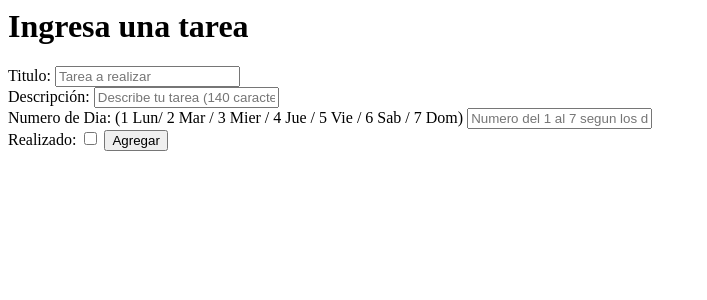
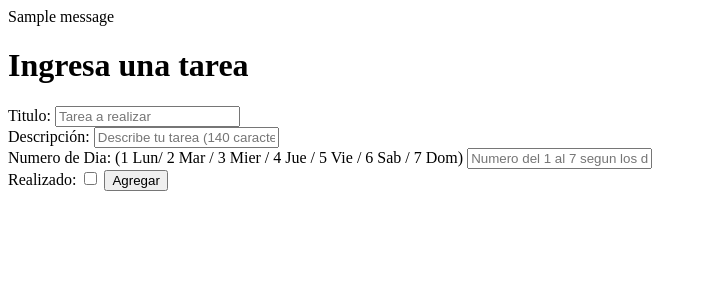
Before and after one commit to tomi6k/flask-project, a Flask app: page / in a window 1280 px wide. Shown: the top 300 px of the page, without its empty margins (0-707 px from the left). Run offline with Flask 2, Linux system fonts and the light colour scheme; one stand-in notice (Sample message) is shown; some libraries are stand-ins or nearby versions.

Commit message:
updating changes

```diff
--- a/App.py
+++ b/App.py
@@ -2,11 +2,15 @@ from flask import Flask, render_template, request, redirect, url_for, flash
 from flask_mysqldb import MySQL
 
 app = Flask(__name__)
+# Mysql Connection =D
 app.config['MYSQL_HOST'] = 'localhost'
 app.config['MYSQL_USER'] = 'root'
 app.config['MYSQL_PASSWORD'] = ''
 app.config['MYSQL_DB'] = 'fproject'
 mysql = MySQL(app)
+
+# setting
+app.secre_key = 'mysecretkey'
 
 @app.route('/')
 def Index():
--- a/templates/index.html
+++ b/templates/index.html
@@ -1,3 +1,12 @@
+{% with messages = get_flashed_messages() %}
+{% if messages %}
+{% for message in messages %}
+<p>{{message}}</p>
+{% endfor %}
+{% endif %}
+{% endwith %}
+
+
 <form action="/add_contact" method="POST">
 <h1>Ingresa una tarea</h1>
 
```
